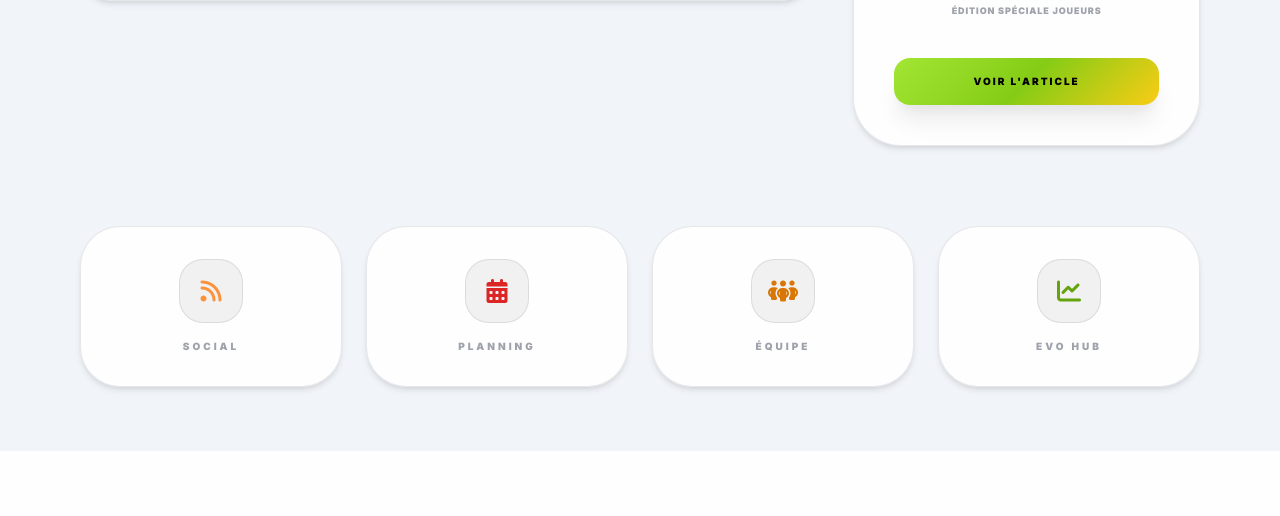
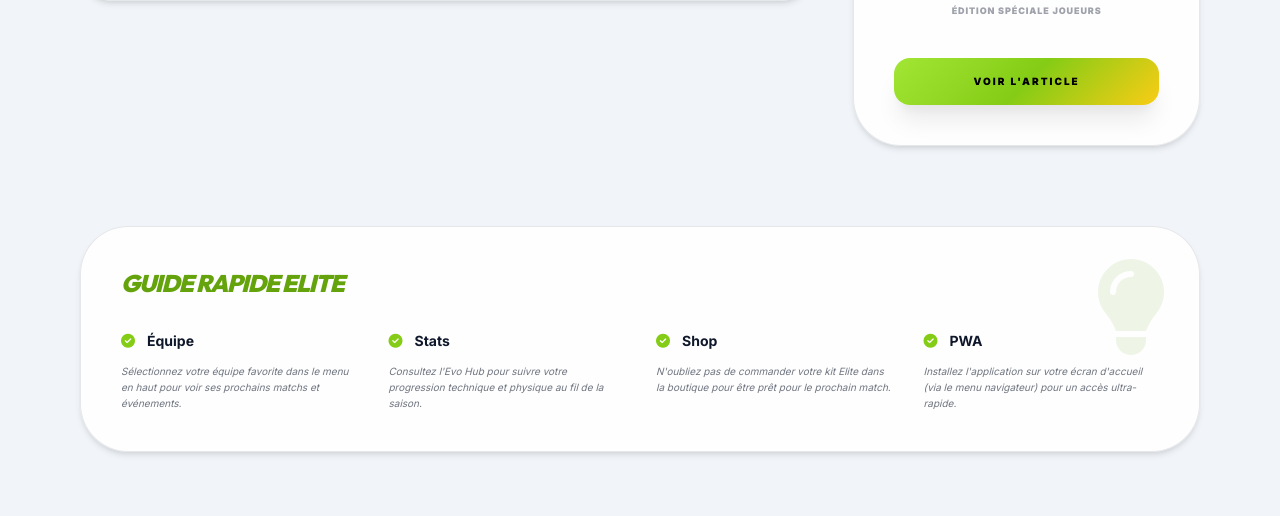
Before and after one commit to soudev2001/footapp_project, a Flask app: page /app-home in a window 1280 px wide. Shown: the part 1151-1667 px from the top of the page. Before the commit the page ends 1547 px from the top, so only its background shows below. Run offline with Flask 3, Linux system fonts and the light colour scheme; some libraries are stand-ins or nearby versions.

Commit message:
feat: Establish initial Flask application structure, including main routes, templates, static assets, and a remote execution script.

```diff
--- a/app/routes/main.py
+++ b/app/routes/main.py
@@ -14,8 +14,12 @@ from flask import send_from_directory, current_app
 import os
 
 @main_bp.route('/sw.js')
+@main_bp.route('/static/sw.js')
 def service_worker():
-    return send_from_directory(os.path.join(current_app.root_path, 'static'), 'sw.js')
+    from flask import make_response
+    response = make_response(send_from_directory(os.path.join(current_app.root_path, 'static'), 'sw.js'))
+    response.headers['Service-Worker-Allowed'] = '/'
+    return response
 
 @main_bp.route('/manifest.json')
 def manifest():
--- a/app/static/css/style.css
+++ b/app/static/css/style.css
@@ -31,7 +31,16 @@
 
     /* Shadows */
     --shadow-premium: 0 20px 50px rgba(0, 0, 0, 0.5), 0 0 0 1px var(--border-light);
-    --shadow-glow: 0 0 20px rgba(132, 204, 22, 0.2);
+    --shadow-glow: 0 0 30px rgba(132, 204, 22, 0.2);
+    --shadow-step: 0 10px 40px -10px rgba(132, 204, 22, 0.3);
+}
+
+/* Typography Overrides */
+h1,
+h2,
+h3,
+.font-premium-title {
+    font-family: 'Outfit', sans-serif !important;
 }
 
 /* ☀️ LIGHT MODE OVERRIIDES */
--- a/app/templates/app/home.html
+++ b/app/templates/app/home.html
@@ -177,26 +177,49 @@
         </div>
     </div>
 
-    <!-- Smart Links Grid -->
-    <div class="grid grid-cols-2 lg:grid-cols-4 gap-6 mt-20">
-        {% set nav_links = [
-        ('/feed', 'fa-rss', 'Social', 'text-orange-400'),
-        ('/calendar', 'fa-calendar-days', 'Planning', 'text-red-400'),
-        ('/player/team', 'fa-people-group', 'Équipe', 'text-amber-400'),
-        ('/player/evo-hub', 'fa-chart-line', 'Evo Hub', 'text-primary-400')
-        ] %}
-        {% for url, icon, label, color in nav_links %}
-        <a href="{{ url }}"
-            class="glass p-8 rounded-[40px] border-white/5 flex flex-col items-center gap-4 group hover:bg-white/5 hover:border-white/20 transition-all duration-500 text-center translate-y-0 hover:-translate-y-2">
-            <div
-                class="w-16 h-16 rounded-[24px] bg-white/5 flex items-center justify-center text-2xl {{ color }} border border-white/5 group-hover:scale-110 transition-all duration-500">
-                <i class="fa-solid {{ icon }}"></i>
+    <!-- Quick Guide / Pro Tips -->
+    <div class="mt-20 glass p-10 rounded-[48px] border-white/5 relative overflow-hidden">
+        <div class="absolute top-0 right-0 p-8 opacity-10">
+            <i class="fa-solid fa-lightbulb text-8xl text-primary-400"></i>
+        </div>
+        <div class="relative z-10">
+            <h3 class="text-2xl font-black italic uppercase italic tracking-tighter mb-8 text-primary-400">Guide Rapide
+                Elite</h3>
+            <div class="grid md:grid-cols-4 gap-8">
+                <div class="space-y-3">
+                    <div class="flex items-center gap-3 text-white font-bold text-sm">
+                        <i class="fa-solid fa-circle-check text-primary-500"></i>
+                        <span>Équipe</span>
+                    </div>
+                    <p class="text-[10px] text-white/40 leading-relaxed italic">Sélectionnez votre équipe favorite dans
+                        le menu en haut pour voir ses prochains matchs et événements.</p>
+                </div>
+                <div class="space-y-3">
+                    <div class="flex items-center gap-3 text-white font-bold text-sm">
+                        <i class="fa-solid fa-circle-check text-primary-500"></i>
+                        <span>Stats</span>
+                    </div>
+                    <p class="text-[10px] text-white/40 leading-relaxed italic">Consultez l'Evo Hub pour suivre votre
+                        progression technique et physique au fil de la saison.</p>
+                </div>
+                <div class="space-y-3">
+                    <div class="flex items-center gap-3 text-white font-bold text-sm">
+                        <i class="fa-solid fa-circle-check text-primary-500"></i>
+                        <span>Shop</span>
+                    </div>
+                    <p class="text-[10px] text-white/40 leading-relaxed italic">N'oubliez pas de commander votre kit
+                        Elite dans la boutique pour être prêt pour le prochain match.</p>
+                </div>
+                <div class="space-y-3">
+                    <div class="flex items-center gap-3 text-white font-bold text-sm">
+                        <i class="fa-solid fa-circle-check text-primary-500"></i>
+                        <span>PWA</span>
+                    </div>
+                    <p class="text-[10px] text-white/40 leading-relaxed italic">Installez l'application sur votre écran
+                        d'accueil (via le menu navigateur) pour un accès ultra-rapide.</p>
+                </div>
             </div>
-            <span
-                class="text-[10px] font-black uppercase tracking-[.3em] text-white/20 group-hover:text-white transition-colors">{{
-                label }}</span>
-        </a>
-        {% endfor %}
+        </div>
     </div>
 </div>
 {% endblock %}
--- a/app/templates/base.html
+++ b/app/templates/base.html
@@ -29,7 +29,8 @@
     <!-- Fonts -->
     <link rel="preconnect" href="https://fonts.googleapis.com">
     <link rel="preconnect" href="https://fonts.gstatic.com" crossorigin>
-    <link href="https://fonts.googleapis.com/css2?family=Inter:wght@300;400;500;600;700;800;900&display=swap"
+    <link
+        href="https://fonts.googleapis.com/css2?family=Inter:wght@300;400;500;600;700;800;900&family=Outfit:wght@400;600;800;900&display=swap"
         rel="stylesheet">
 
     <!-- Tailwind & Icons -->
@@ -50,6 +51,7 @@
                 extend: {
                     fontFamily: {
                         'sans': ['Inter', 'system-ui', 'sans-serif'],
+                        'outfit': ['Outfit', 'sans-serif'],
                     },
                     colors: {
                         'primary': {
--- a/scripts/remote_exec.py
+++ b/scripts/remote_exec.py
@@ -87,6 +87,9 @@ if __name__ == "__main__":
             ("app/templates/errors/500.html", "/root/footapp_project/app/templates/errors/500.html"),
             ("app/templates/base.html", "/root/footapp_project/app/templates/base.html"),
             ("app/services/seed_data.py", "/root/footapp_project/app/services/seed_data.py"),
+            ("app/static/css/style.css", "/root/footapp_project/app/static/css/style.css"),
+            ("app/templates/public/index.html", "/root/footapp_project/app/templates/public/index.html"),
+            ("app/templates/app/home.html", "/root/footapp_project/app/templates/app/home.html"),
         ]
         sys.exit(execute_remote(host, user, password, uploads=uploads))
     else:
```
Also changed, not shown: other parts of app/static/css/style.css (+36 -1 lines), app/templates/public/index.html (+51 -0 lines).
